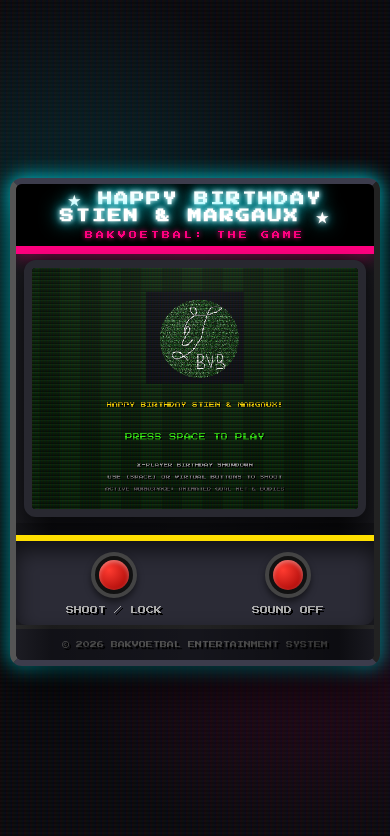
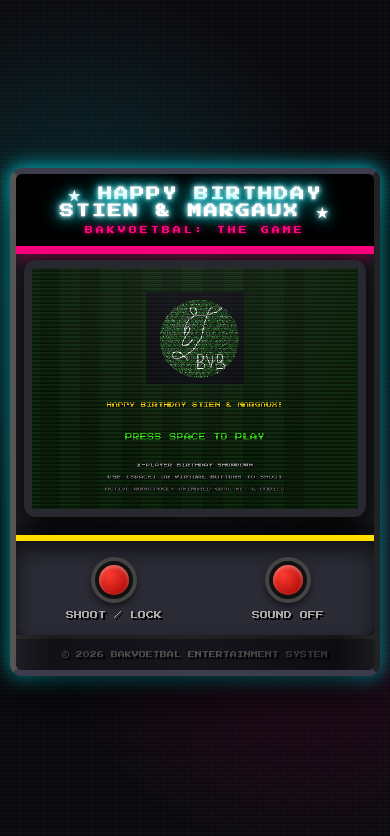
Before and after one commit to simonn8/BakvoetbalTheGame, a website: page index.html in a window 390 px wide. Both pictures are taken after a click on the button 290 px from the left and 574 px from the top of the page. Shown: the top 836 px of the page. Drawn offline with Linux system fonts and the light colour scheme.

Commit message:
Fix mobile UI marquee/control-panel heights and solve mobile Web Audio unlocking issues

```diff
--- a/game.js
+++ b/game.js
@@ -103,20 +103,17 @@ let goalieDiveZone = -1;
 let beerZone = -1; // random zone containing the beer crate obstacle in current round
 
 // --- Graphics & Asset Caching ---
-let imagesLoaded = 0;
 const totalImages = 6;
 const assets = {
     stien: document.getElementById('img-stien'),
-    margaux: document.getElementById('img-margaux'),
+    margaux: document.getElementById('img-margaux') || document.getElementById('img-margot'),
     stienHead: document.getElementById('img-stien-head'),
-    margauxHead: document.getElementById('img-margaux-head'),
+    margauxHead: document.getElementById('img-margaux-head') || document.getElementById('img-margot-head'),
     goal: document.getElementById('img-goal'),
     logo: document.getElementById('img-logo')
 };
 
-// Offscreen canvases for dynamically pixelated goalie sprites
-let stienPixelCanvas = null;
-let margauxPixelCanvas = null;
+// Offscreen canvases for dynamically pixelated goalie head sprites
 let stienHeadPixelCanvas = null;
 let margauxHeadPixelCanvas = null;
 
@@ -135,27 +132,42 @@ function initAudio() {
 }
 
 // Mobile Web Audio API Unlocker: iOS/Android browsers suspend AudioContext until a direct touch interaction
+function playSilence() {
+    if (!audioCtx) return;
+    try {
+        const buffer = audioCtx.createBuffer(1, 1, 22055);
+        const source = audioCtx.createBufferSource();
+        source.buffer = buffer;
+        source.connect(audioCtx.destination);
+        source.start(0);
+    } catch (e) {
+        console.warn("Failed to play silence:", e);
+    }
+}
+
 function unlockAudioOnMobile() {
     initAudio();
     if (audioCtx) {
         if (audioCtx.state === 'suspended') {
             audioCtx.resume().then(() => {
                 console.log("Web Audio Context unlocked successfully!");
+                playSilence();
                 removeMobileUnlockListeners();
             }).catch(err => console.log("Failed to resume context:", err));
         } else {
+            playSilence();
             removeMobileUnlockListeners();
         }
     }
 }
 
 function removeMobileUnlockListeners() {
-    window.removeEventListener('touchstart', unlockAudioOnMobile);
+    window.removeEventListener('touchend', unlockAudioOnMobile);
     window.removeEventListener('click', unlockAudioOnMobile);
 }
 
 // Bind direct global touch/click to unlock Web Audio on mobile
-window.addEventListener('touchstart', unlockAudioOnMobile, { passive: true });
+window.addEventListener('touchend', unlockAudioOnMobile, { passive: true });
 window.addEventListener('click', unlockAudioOnMobile, { passive: true });
 
 function playTone(freq, duration, type = 'sine', volume = 0.1, delay = 0) {
@@ -294,7 +306,11 @@ function toggleAudio() {
         btnAudio.classList.remove('blue-btn');
         btnAudio.classList.add('red-btn');
         if (audioCtx && audioCtx.state === 'suspended') {
-            audioCtx.resume();
+            audioCtx.resume().then(() => {
+                playSilence();
+            });
+        } else {
+            playSilence();
         }
         startMenuMusic();
     } else {
@@ -408,7 +424,7 @@ function triggerScreenShake(time, amount) {
 
 // --- Dynamic Pixelation Engine ---
 function pixelateImageToCanvas(sourceImg, scaleFactor) {
-    if (!sourceImg.complete || sourceImg.naturalWidth === 0) return null;
+    if (!sourceImg || !sourceImg.complete || sourceImg.naturalWidth === 0) return null;
     const w = Math.round(sourceImg.naturalWidth * scaleFactor);
     const h = Math.round(sourceImg.naturalHeight * scaleFactor);
 
@@ -420,39 +436,19 @@ function pixelateImageToCanvas(sourceImg, scaleFactor) {
     return pCanvas;
 }
 
-function prePixelateImages() {
-    const bodyScale = 0.07;
-    const headScale = 0.08;
-
-    stienPixelCanvas = pixelateImageToCanvas(assets.stien, bodyScale);
-    margauxPixelCanvas = pixelateImageToCanvas(assets.margaux, bodyScale);
-    stienHeadPixelCanvas = pixelateImageToCanvas(assets.stienHead, headScale);
-    margauxHeadPixelCanvas = pixelateImageToCanvas(assets.margauxHead, headScale);
-}
-
-const loadedImages = new Set();
-function checkImageLoaded(id) {
-    loadedImages.add(id);
-    if (loadedImages.size === totalImages) {
-        prePixelateImages();
-        initNet();
-    }
-}
-
-assets.stien.onload = () => checkImageLoaded('stien');
-assets.margaux.onload = () => checkImageLoaded('margaux');
-assets.stienHead.onload = () => checkImageLoaded('stienHead');
-assets.margauxHead.onload = () => checkImageLoaded('margauxHead');
-assets.goal.onload = () => checkImageLoaded('goal');
-assets.logo.onload = () => checkImageLoaded('logo');
-
-// Safe fallbacks
-if (assets.stien.complete) checkImageLoaded('stien');
-if (assets.margaux.complete) checkImageLoaded('margaux');
-if (assets.stienHead.complete) checkImageLoaded('stienHead');
-if (assets.margauxHead.complete) checkImageLoaded('margauxHead');
-if (assets.goal.complete) checkImageLoaded('goal');
-if (assets.logo.complete) checkImageLoaded('logo');
+function getStienHeadPixelCanvas() {
+    if (!stienHeadPixelCanvas && assets.stienHead) {
+        stienHeadPixelCanvas = pixelateImageToCanvas(assets.stienHead, 0.08);
+    }
+    return stienHeadPixelCanvas;
+}
+
+function getMargauxHeadPixelCanvas() {
+    if (!margauxHeadPixelCanvas && assets.margauxHead) {
+        margauxHeadPixelCanvas = pixelateImageToCanvas(assets.margauxHead, 0.08);
+    }
+    return margauxHeadPixelCanvas;
+}
 
 // --- Goalie 2D Sprite Body Renderers ---
 function drawBeerCrateGoalieBody(ctx, bodyY, headY, handLX, handRX, handLY, handRY, goalieState) {
@@ -630,7 +626,7 @@ function draw2DGoalie(type, goalieState, scaleX, scaleY) {
 
         // Dynamic pixelated face
         const headImg = (type === 'margaux') ? assets.margauxHead : assets.stienHead;
-        const pixelCanvas = (type === 'margaux') ? margauxHeadPixelCanvas : stienHeadPixelCanvas;
+        const pixelCanvas = (type === 'margaux') ? getMargauxHeadPixelCanvas() : getStienHeadPixelCanvas();
 
         if (pixelCanvas) {
             ctx.drawImage(pixelCanvas, -25, headY, 50, 55);
@@ -1047,7 +1043,7 @@ function handleTeamSelectScreen() {
 
             // Head preview
             const pHeadImg = char.id === 'stien' ? assets.stienHead : assets.margauxHead;
-            const pPixel = char.id === 'stien' ? stienHeadPixelCanvas : margauxHeadPixelCanvas;
+            const pPixel = char.id === 'stien' ? getStienHeadPixelCanvas() : getMargauxHeadPixelCanvas();
             if (pPixel) {
                 ctx.drawImage(pPixel, -25, pHeadY, 50, 55);
             } else if (pHeadImg && pHeadImg.complete) {
@@ -1540,14 +1536,14 @@ window.addEventListener('keydown', (e) => {
 });
 
 // Touch listeners for instant mobile response
-btnShoot.addEventListener('touchstart', (e) => {
+btnShoot.addEventListener('touchend', (e) => {
     e.preventDefault();
     btnShoot.classList.add('active');
     setTimeout(() => btnShoot.classList.remove('active'), 150);
     handleShootAction();
 }, { passive: false });
 
-btnAudio.addEventListener('touchstart', (e) => {
+btnAudio.addEventListener('touchend', (e) => {
     e.preventDefault();
     toggleAudio();
 }, { passive: false });
@@ -1680,5 +1676,6 @@ function gameLoop() {
     requestAnimationFrame(gameLoop);
 }
 
-// Launch loop
+// Initialize goal net mesh and start loop
+initNet();
 requestAnimationFrame(gameLoop);
--- a/index.html
+++ b/index.html
@@ -74,7 +74,7 @@
     </div>
 
     <!-- Hidden image elements to pre-load assets -->
-    <div style="display:none;">
+    <div style="position: absolute; width: 1px; height: 1px; opacity: 0.01; overflow: hidden; pointer-events: none;">
         <img id="img-stien" src="Stien.png" alt="Stien">
         <img id="img-margaux" src="Margaux.png" alt="Margaux">
         <img id="img-stien-head" src="Stien-head.png" alt="Stien Head">
--- a/style.css
+++ b/style.css
@@ -473,7 +473,9 @@ body {
 
 @media(max-width: 500px) {
     .marquee {
-        height: 70px;
+        height: auto;
+        min-height: 80px;
+        padding: 12px 10px;
     }
     .marquee-text {
         font-size: 14px;
@@ -493,8 +495,9 @@ body {
         display: none;
     }
     .control-panel {
-        padding: 10px;
-        height: 90px;
+        padding: 12px 10px;
+        height: auto;
+        min-height: 100px;
     }
     .buttons-section {
         width: 100%;
```
